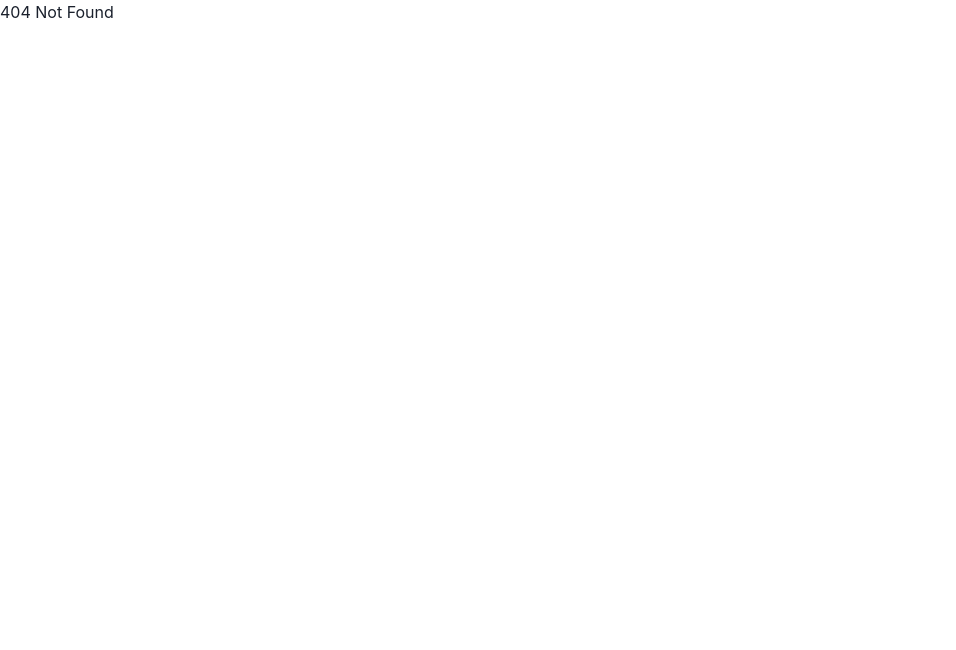
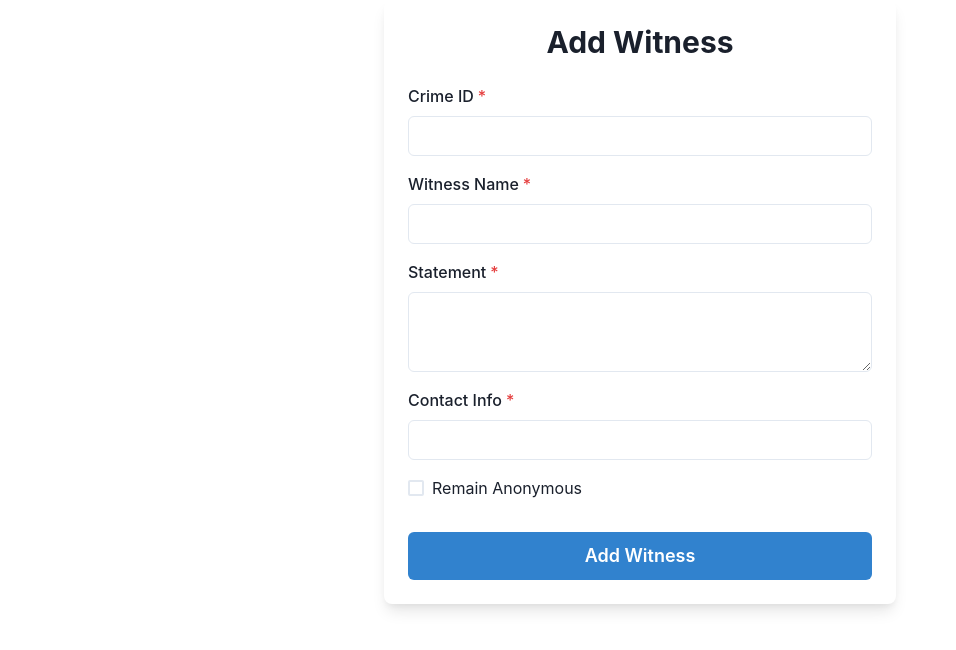
Before and after one commit to hinehasahu/B44_WEB_060, a React (Vite) app in the folder Frontend/Frontend/: page /addwitness in a window 1280 px wide. Before the commit this address had no page. Shown: the top 650 px of the page, without its empty margins (0-956 px from the left). Built offline with nearby package versions, Linux system fonts and the light colour scheme.

Commit message:
Add witness form added

```diff
--- a/Frontend/Frontend/src/App.jsx
+++ b/Frontend/Frontend/src/App.jsx
@@ -8,6 +8,7 @@ import ProtectedRoute from "./components/ProtectedRoute";
 import Navbar from "./components/Navbar";
 import CaseDetails from "./pages/CaseDetails";
 import ReportCrime from "./pages/ReportCrime";
+import AddWitnessForm from "./pages/addWitness";
 
 function App() {
   return (
@@ -32,7 +33,7 @@ function App() {
       />
 
       <Route
-        path="/caseDetails"
+        path="/caseDetails/:id"
         // element={
         //   <ProtectedRoute allowedRoles={["lawyer", "admin"]}>
         //     <CaseDetails />
@@ -55,7 +56,21 @@ function App() {
                   <ReportCrime />
 
               }
-            />
+        />
+
+        <Route
+              path="/addwitness"
+              // element={
+              //   <ProtectedRoute allowedRoles={["lawyer", "admin"]}>
+              //     <CaseDetails />
+              //   </ProtectedRoute>
+              // }
+              element={
+                  <AddWitnessForm />
+
+              }
+        />
+
       <Route path="/unauthorized" element={<Unauthorized />} />
       <Route path="*" element={<div>404 Not Found</div>} />
     </Routes>
--- a/Frontend/Frontend/src/pages/CaseDetails.jsx
+++ b/Frontend/Frontend/src/pages/CaseDetails.jsx
@@ -1,30 +1,14 @@
 import React, { useEffect, useState } from 'react';
+import { useParams } from 'react-router-dom';
 import {
-  Box,
-  Text,
-  Heading,
-  VStack,
-  HStack,
-  Badge,
-  Card,
-  CardHeader,
-  CardBody,
-  CardFooter,
-  Divider,
-  Container,
-  Tag,
-  TagLabel,
-  Avatar,
-  Flex,
-  SimpleGrid,
-  useColorModeValue,
-  Icon,
-  Button,
+  Box, Text, Heading, VStack, HStack, Badge, Card, CardHeader, CardBody, Divider,
+  Container, Tag, TagLabel, Avatar, Flex, SimpleGrid, useColorModeValue,
+  Icon, Button
 } from '@chakra-ui/react';
 import { CalendarIcon, TimeIcon, InfoIcon, WarningIcon, CheckCircleIcon, ChatIcon } from '@chakra-ui/icons';
 
 function CaseDetails() {
-
+  const { id } = useParams();
   const [caseData, setCaseData] = useState(null);
   const [loading, setLoading] = useState(true);
   const [error, setError] = useState(null);
@@ -33,8 +17,6 @@ function CaseDetails() {
   const borderColor = useColorModeValue('gray.200', 'gray.700');
   const cardBg = useColorModeValue('gray.50', 'gray.700');
   const tagColorScheme = useColorModeValue('blue', 'cyan');
-
-
 
   const mockData = {
     incidentType: "Robbery",
@@ -54,10 +36,8 @@ function CaseDetails() {
     ]
   };
 
-  const API_URL = '"https://b44-web-060-5yqc.onrender.com/crimeReport/all"';
-
   useEffect(() => {
-    fetch(API_URL)
+    fetch("https://b44-web-060-5yqc.onrender.com/crimeReport/all")
       .then((res) => {
         if (!res.ok) {
           throw new Error("Failed to fetch case details.");
@@ -65,40 +45,36 @@ function CaseDetails() {
         return res.json();
       })
       .then((data) => {
-        setCaseData(data);
+        const foundCase = data.find((item) => item._id === id);
+        if (!foundCase) {
+          throw new Error("Case not found.");
+        }
+        setCaseData(foundCase);
         setLoading(false);
       })
-      .catch(() => {
-        setCaseData(mockData);
+      .catch((err) => {
+        console.error(err);
+        setError("Unable to load case data.");
+        setCaseData(mockData); // Optional fallback
         setLoading(false);
       });
-  }, []);
+  }, [id]);
 
   const getStatusProps = (status) => {
     switch (status?.toLowerCase()) {
-      case 'pending':
-        return { colorScheme: 'yellow', icon: WarningIcon };
-      case 'under investigation':
-        return { colorScheme: 'blue', icon: InfoIcon };
-      case 'closed':
-        return { colorScheme: 'green', icon: CheckCircleIcon };
-      default:
-        return { colorScheme: 'gray', icon: InfoIcon };
+      case 'pending': return { colorScheme: 'yellow', icon: WarningIcon };
+      case 'under investigation': return { colorScheme: 'blue', icon: InfoIcon };
+      case 'closed': return { colorScheme: 'green', icon: CheckCircleIcon };
+      default: return { colorScheme: 'gray', icon: InfoIcon };
     }
   };
 
+  if (loading) return <Text textAlign="center" mt={10}>Loading...</Text>;
+  if (error) return <Text textAlign="center" color="red.500" mt={10}>Error: {error}</Text>;
 
-  if (loading) {
-    return <Text textAlign="center" mt={10}>Loading...</Text>;
-  }
-
-  if (error) {
-    return <Text textAlign="center" color="red.500" mt={10}>Error: {error}</Text>;
-  }
-
-  const handleLawyerComment = ()=>{
-    console.log("Clicked")
-  }
+  const handleLawyerComment = () => {
+    console.log("Clicked");
+  };
 
   const statusProps = getStatusProps(caseData.status);
 
@@ -213,7 +189,7 @@ function CaseDetails() {
               </Flex>
             </CardHeader>
             <CardBody>
-              {caseData.lawyerComments.length > 0 ? (
+              {caseData.lawyerComments?.length > 0 ? (
                 <VStack spacing={4} align="stretch">
                   {caseData.lawyerComments.map((comment, index) => (
                     <Box key={index} p={3} borderRadius="md" bg={useColorModeValue('white', 'gray.800')} borderWidth="1px" borderColor={borderColor}>
@@ -231,7 +207,6 @@ function CaseDetails() {
                 <Text textAlign="center" color="gray.500" py={4}>No comments yet</Text>
               )}
             </CardBody>
-
           </Card>
         </CardBody>
       </Card>
--- /dev/null
+++ b/Frontend/Frontend/src/pages/Login.jsx
@@ -0,0 +1,8 @@
+const Login =()=>{
+    return (
+        <>
+        </>
+    )
+}
+
+export default Login
--- /dev/null
+++ b/Frontend/Frontend/src/pages/addWitness.jsx
@@ -0,0 +1,156 @@
+import React, { useState } from "react";
+import {
+  Box,
+  FormControl,
+  FormLabel,
+  Input,
+  Textarea,
+  Checkbox,
+  Button,
+  Heading,
+  Stack,
+  useToast,
+} from "@chakra-ui/react";
+
+const AddWitnessForm = () => {
+  const [formData, setFormData] = useState({
+    crimeId: "",
+    name: "",
+    statement: "",
+    contactInfo: "",
+    isAnonymous: false,
+  });
+
+  const toast = useToast();
+
+  const handleChange = (e) => {
+    const { name, value, type, checked } = e.target;
+    setFormData({
+      ...formData,
+      [name]: type === "checkbox" ? checked : value,
+    });
+  };
+
+  const handleSubmit = async (e) => {
+    e.preventDefault();
+
+    try {
+      const crimeId = formData.crimeId; // Get the Crime ID
+
+      const response = await fetch(`https://b44-web-060-5yqc.onrender.com/witness/addWitness/${crimeId}`, {
+        method: "POST",
+        headers: {
+          "Content-Type": "application/json",
+        },
+        body: JSON.stringify(formData),
+      });
+
+      const data = await response.json();
+
+      if (response.ok) {
+        toast({
+          title: "Witness Added",
+          description: "Witness data has been added successfully.",
+          status: "success",
+          duration: 3000,
+          isClosable: true,
+        });
+        console.log("Witness Data Submitted:", data);
+      } else {
+        toast({
+          title: "Error",
+          description: data.message,
+          status: "error",
+          duration: 3000,
+          isClosable: true,
+        });
+      }
+    } catch (error) {
+      toast({
+        title: "Error",
+        description: "Something went wrong while submitting.",
+        status: "error",
+        duration: 3000,
+        isClosable: true,
+      });
+      console.error("Submission Error:", error);
+    }
+  };
+
+  return (
+    <Box maxW="lg" mx="auto" p={6} bg="white" boxShadow="lg" borderRadius="lg">
+      <Heading as="h2" size="lg" textAlign="center" mb={6}>
+        Add Witness
+      </Heading>
+      <form onSubmit={handleSubmit}>
+        <Stack spacing={4}>
+          <FormControl isRequired>
+            <FormLabel htmlFor="crimeId">Crime ID</FormLabel>
+            <Input
+              type="text"
+              id="crimeId"
+              name="crimeId"
+              value={formData.crimeId}
+              onChange={handleChange}
+            />
+          </FormControl>
+
+          <FormControl isRequired>
+            <FormLabel htmlFor="name">Witness Name</FormLabel>
+            <Input
+              type="text"
+              id="name"
+              name="name"
+              value={formData.name}
+              onChange={handleChange}
+            />
+          </FormControl>
+
+          <FormControl isRequired>
+            <FormLabel htmlFor="statement">Statement</FormLabel>
+            <Textarea
+              id="statement"
+              name="statement"
+              value={formData.statement}
+              onChange={handleChange}
+            />
+          </FormControl>
+
+          <FormControl isRequired>
+            <FormLabel htmlFor="contactInfo">Contact Info</FormLabel>
+            <Input
+              type="text"
+              id="contactInfo"
+              name="contactInfo"
+              value={formData.contactInfo}
+              onChange={handleChange}
+            />
+          </FormControl>
+
+          <FormControl>
+            <Checkbox
+              id="isAnonymous"
+              name="isAnonymous"
+              checked={formData.isAnonymous}
+              onChange={handleChange}
+            >
+              Remain Anonymous
+            </Checkbox>
+          </FormControl>
+
+          <Button
+            type="submit"
+            colorScheme="blue"
+            size="lg"
+            width="full"
+            mt={4}
+          >
+            Add Witness
+          </Button>
+        </Stack>
+      </form>
+    </Box>
+  );
+};
+
+export default AddWitnessForm;
```
Also changed, not shown: Frontend/Frontend/src/pages/Signup.jsx (added, +8 -0 lines), 1 other file (tests, documents, lock files or other folders).
